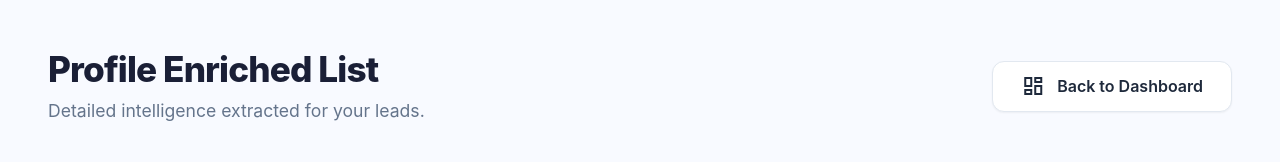
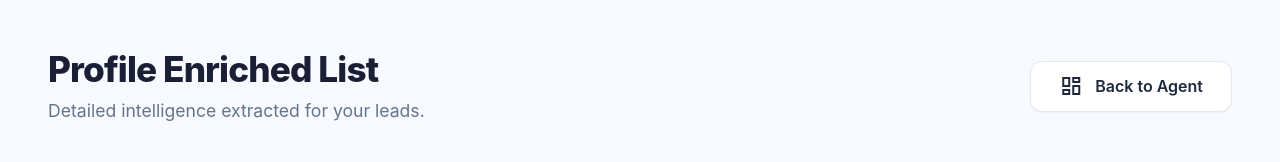
Before and after one commit to vijit-INT/Lead_verification, a Next.js app: page /enriched in a window 1280 px wide. Shown: the top 162 px of the page. Built offline with nearby package versions, Linux system fonts and the light colour scheme; no server answers.

Commit message:
agent updated

```diff
--- a/src/app/enriched/page.js
+++ b/src/app/enriched/page.js
@@ -41,7 +41,7 @@ export default function EnrichedPage() {
         </div>
         <Link href="/" className={styles.navButton}>
           <span className="material-symbols-outlined">dashboard</span>
-          Back to Dashboard
+          Back to Agent
         </Link>
       </header>
 
```
